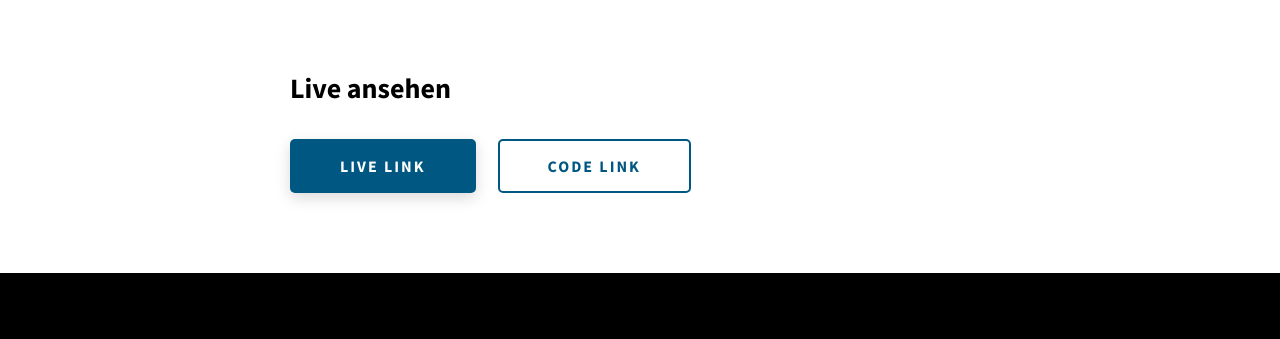
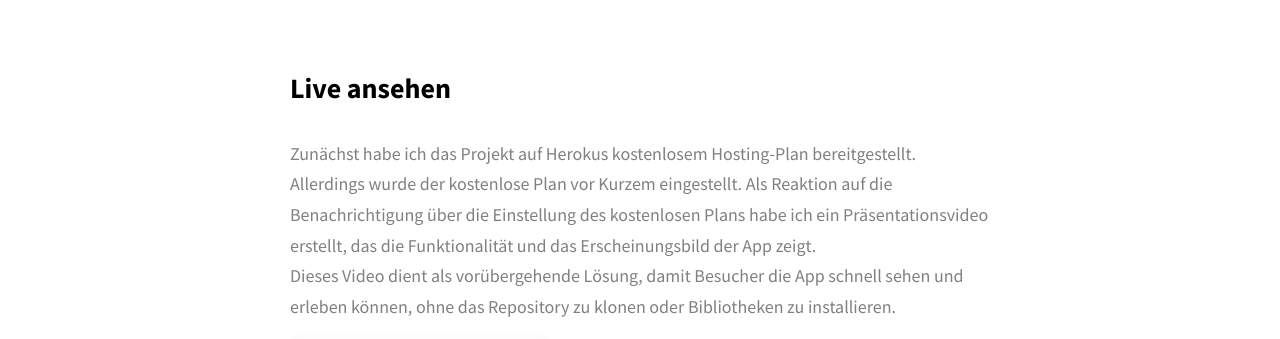
Before and after one commit to alanmiste/alanmiste.github.io, a plain HTML site: page todo-java-app.html in a window 1280 px wide. Shown: the part 1986-2325 px from the top of the page. Drawn offline with Linux system fonts and the light colour scheme.

Commit message:
Add video link.

```diff
--- a/todo-java-app.html
+++ b/todo-java-app.html
@@ -24,7 +24,12 @@
       <div class="project-cs-hero__content">
         <h1 class="heading-primary">Todo-App-Java</h1>
         <div class="project-cs-hero__cta">
-          <a href="" class="btn btn--bg" target="_blank">Live Link</a>
+          <a
+            href="./todo-java-app.html#seeLive"
+            class="btn btn--bg"
+            target="_blank"
+            >Live Link</a
+          >
         </div>
         <div class="home-hero__mouse-scroll-cont">
           <div class="mouse"></div>
@@ -67,17 +72,21 @@
                 <div class="skills__skill">Git/Github</div>
               </div>
             </div>
-            <div class="project-details__links">
+            <div id="seeLive" class="project-details__links">
               <h3
                 class="project-details__content-title"
                 data-translate-key="seeLive"
               ></h3>
+              <p
+                class="project-details__desc-para"
+                data-translate-key="seeLiveText"
+              ></p>
               <a
-                href=""
+                href="https://youtu.be/sHZPnBe0aKs"
                 class="btn btn--med btn--theme project-details__links-btn"
                 target="_blank"
-                >Live Link</a
-              >
+                data-translate-key="goToVideo"
+              ></a>
               <a
                 href="https://github.com/alanmiste/todo-java"
                 class="btn btn--med btn--theme-inv project-details__links-btn"
```
